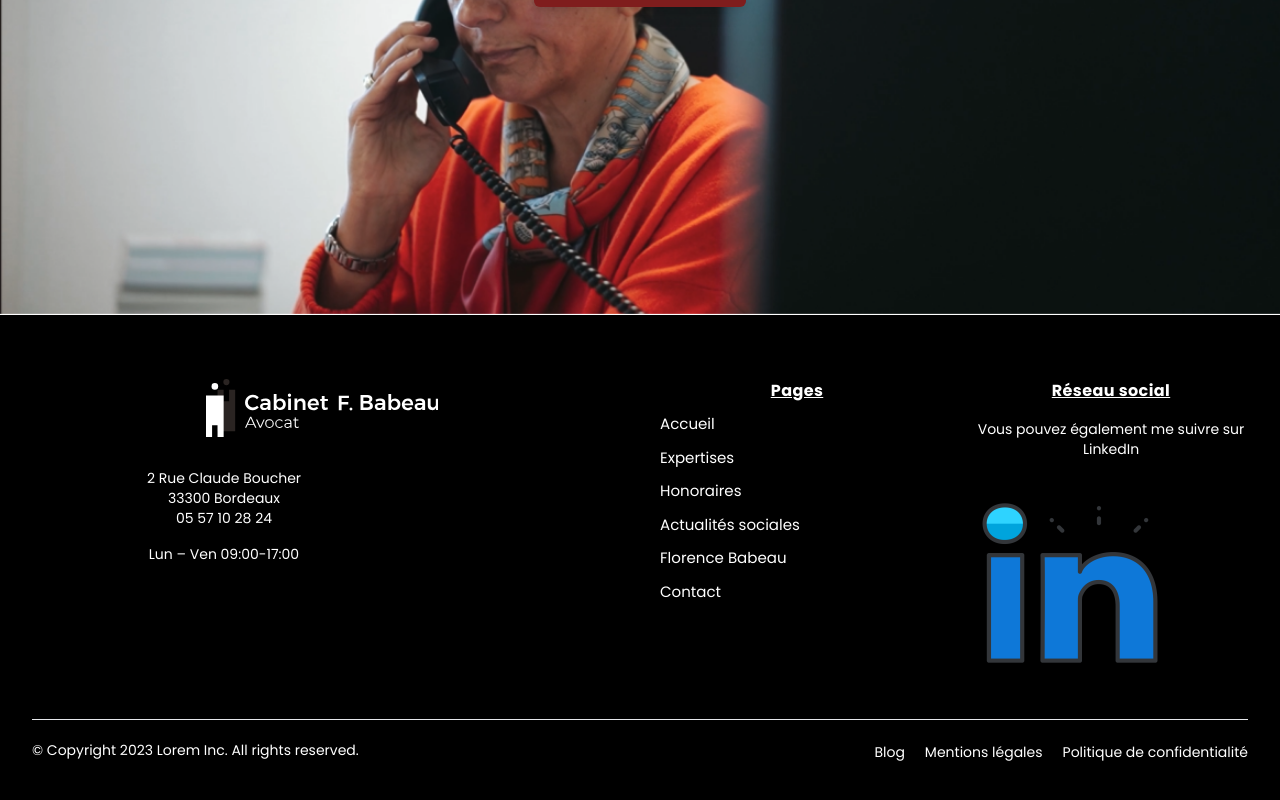
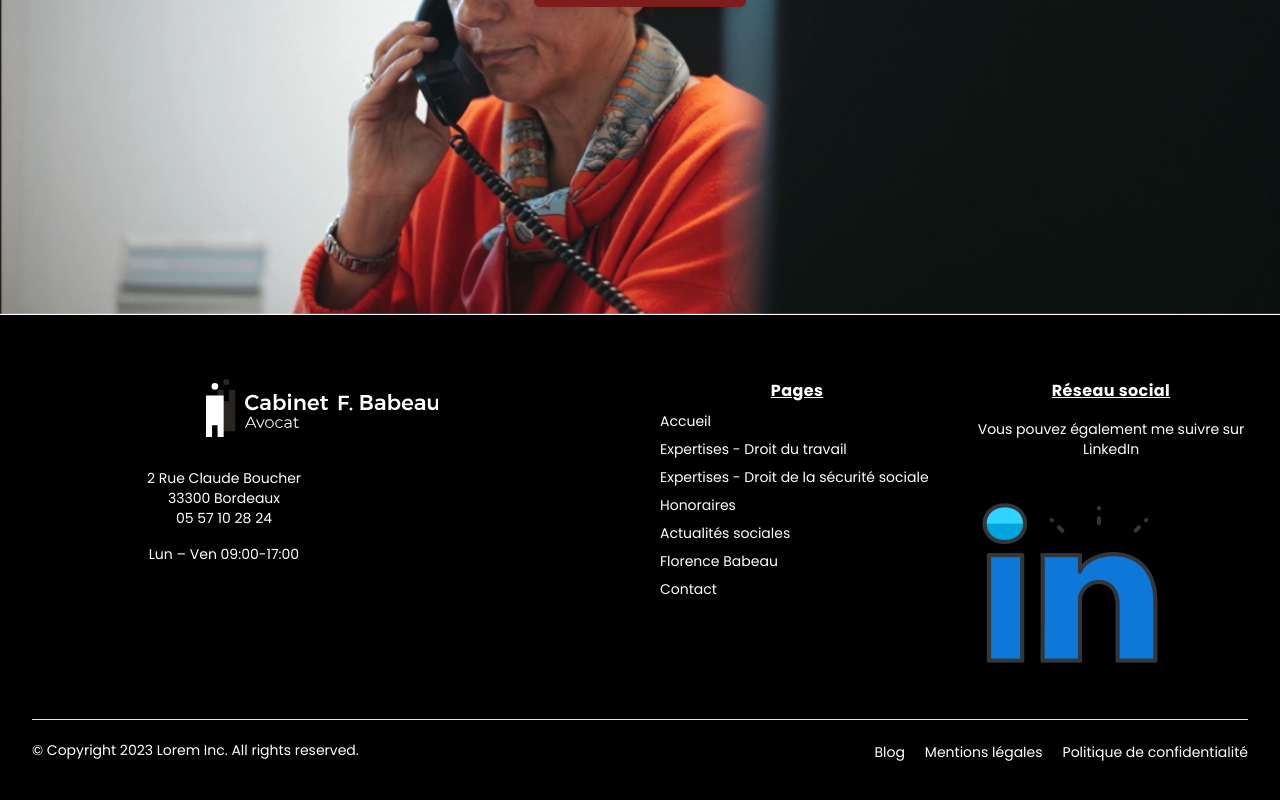
Before and after one commit to hyacinthengoma/notion_fl_bo, a Next.js app in the folder notion-blog/: page /florence-babeau in a window 1280 px wide. Shown: the part 2599-3399 px from the top of the page. Built offline with nearby package versions, Linux system fonts and the light colour scheme.

Commit message:
commmmmmit

```diff
--- a/notion-blog/src/components/footer.tsx
+++ b/notion-blog/src/components/footer.tsx
@@ -76,22 +76,25 @@ export default function Footer() {
                             <u>Pages</u>
                         </p>
                         <div className="flex mt-5">
-                            <p className="mr-1 text-white">Accueil</p>
+                            <Link href={"/"} className="mr-1 text-white">Accueil</Link>
                         </div>
                         <div className="flex mt-5">
-                            <p className="mr-1 text-white">Expertises</p>
+                            <Link href={"/Expertise/Droit-travail"} className="mr-1 text-white">Expertises - Droit du travail</Link>
                         </div>
                         <div className="flex mt-5">
-                            <p className="mr-1 text-white">Honoraires</p>
+                            <Link href={"/Expertise/Droit-securite-sociale"} className="mr-1 text-white">Expertises - Droit de la sécurité sociale</Link>
                         </div>
                         <div className="flex mt-5">
-                            <p className="mr-1 text-white">Actualités sociales</p>
+                            <Link href={"/honoraires"} className="mr-1 text-white">Honoraires</Link>
                         </div>
                         <div className="flex mt-5">
-                            <p className="mr-1 text-white">Florence Babeau</p>
+                            <Link href={"/blog"} className="mr-1 text-white">Actualités sociales</Link>
                         </div>
                         <div className="flex mt-5">
-                            <p className="mr-1 text-white">Contact</p>
+                            <Link href={"/florence-babeau"} className="mr-1 text-white">Florence Babeau</Link>
+                        </div>
+                        <div className="flex mt-5">
+                            <Link href={"/contact"} className="mr-1 text-white">Contact</Link>
                         </div>
 
                     </div>
@@ -130,13 +133,13 @@ export default function Footer() {
                                 </svg>
                             </a>
                             */}
-                            <a
-                                href="/"
+                            <Link
+                                href="https://www.linkedin.com/in/florence-babeau-1a7b07166/"
                                 className="text-gray-500 transition-colors duration-300 hover:text-deep-purple-accent-400"
                             >
                                 <img className={"brightness-50 object-cover w-[1.7rem]"} src={"/images/linkedin.png"} alt={"linkedIn"}></img>
 
-                            </a>
+                            </Link>
                         </div>
 
                             {/*  <div><iframe
@@ -155,19 +158,19 @@ export default function Footer() {
                     <ul className="flex flex-col mb-3 space-y-2 lg:mb-0 sm:space-y-0 sm:space-x-5 sm:flex-row">
                         <li>
                             <a
-                                href="/"
+                                href="blog/index"
                                 className="text-sm text-white transition-colors duration-300 hover:text-deep-purple-accent-400"
                             >
                                 Blog
                             </a>
                         </li>
                         <li>
-                            <a
-                                href="/"
+                            <Link
+                                href="mention_legales"
                                 className="text-sm text-white transition-colors duration-300 hover:text-deep-purple-accent-400"
                             >
                                 Mentions légales
-                            </a>
+                            </Link>
                         </li>
                         <li>
                             <a
--- a/notion-blog/src/pages/_app.tsx
+++ b/notion-blog/src/pages/_app.tsx
@@ -29,7 +29,7 @@ export default function MyApp({ Component, pageProps }) {
                     setTimeout(() => {
                         loader.style.display = 'none';
                     }, 1000);
-                }, 3000);
+                }, 1500);
         }
     }, []);
     return (
--- a/notion-blog/src/pages/blog/index.tsx
+++ b/notion-blog/src/pages/blog/index.tsx
@@ -97,7 +97,7 @@ const Index = ({ posts = [], preview }) => {
             </div>
             <div className={"bg-gray-100 flex justify-center w-full py-1 pb-10"}>
                 <div className={"w-5/6"}>
-                    <div className={"flex flex-row gap-x-4 my-10"}>
+                    <div className={"flex flex-row flex-wrap justify-center gap-4 my-10"}>
                         {uniqueTypes.map((Type:string) => {
                             return (
                                 <div>
```
Also changed, not shown: notion-blog/src/components/Besoin-avocat.tsx (+2 -2 lines), notion-blog/src/pages/Expertise/Droit-securite-sociale/index.tsx (+7 -7 lines).
